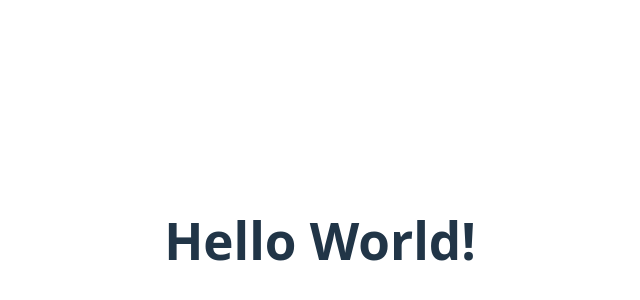
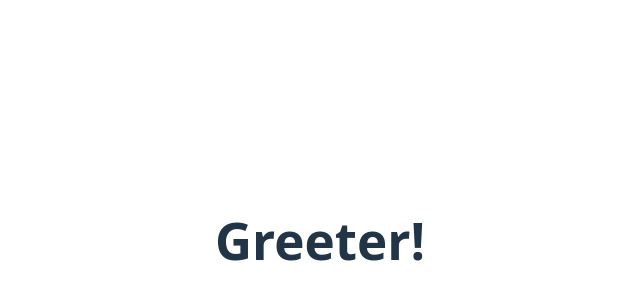
Before and after one commit to murad-shadeh/shopping-app, a React (Vite) app: page / in a window 1280 px wide. Shown: the part 160-460 px from the top of the page, without its empty margins (320-960 px from the left). Built offline with nearby package versions, Linux system fonts and the light colour scheme.

Commit message:
feat(greeter): add greeter component

```diff
--- a/src/App.tsx
+++ b/src/App.tsx
@@ -1,12 +1,10 @@
 import "./App.css";
-
-const num: number = 3;
-console.log("Hello from ts,", num);
+import Greeter from "./components/Greeter";
 
 function App() {
   return (
     <div>
-      <h1>Hello World!</h1>
+      <Greeter />
     </div>
   );
 }
--- /dev/null
+++ b/src/components/Greeter.tsx
@@ -0,0 +1,6 @@
+import React, { type JSX } from "react";
+
+export default function Greeter(): JSX.Element {
+  // the infer type here is optional because ts knows it's a ts element
+  return <h1>Greeter!</h1>;
+}
```
